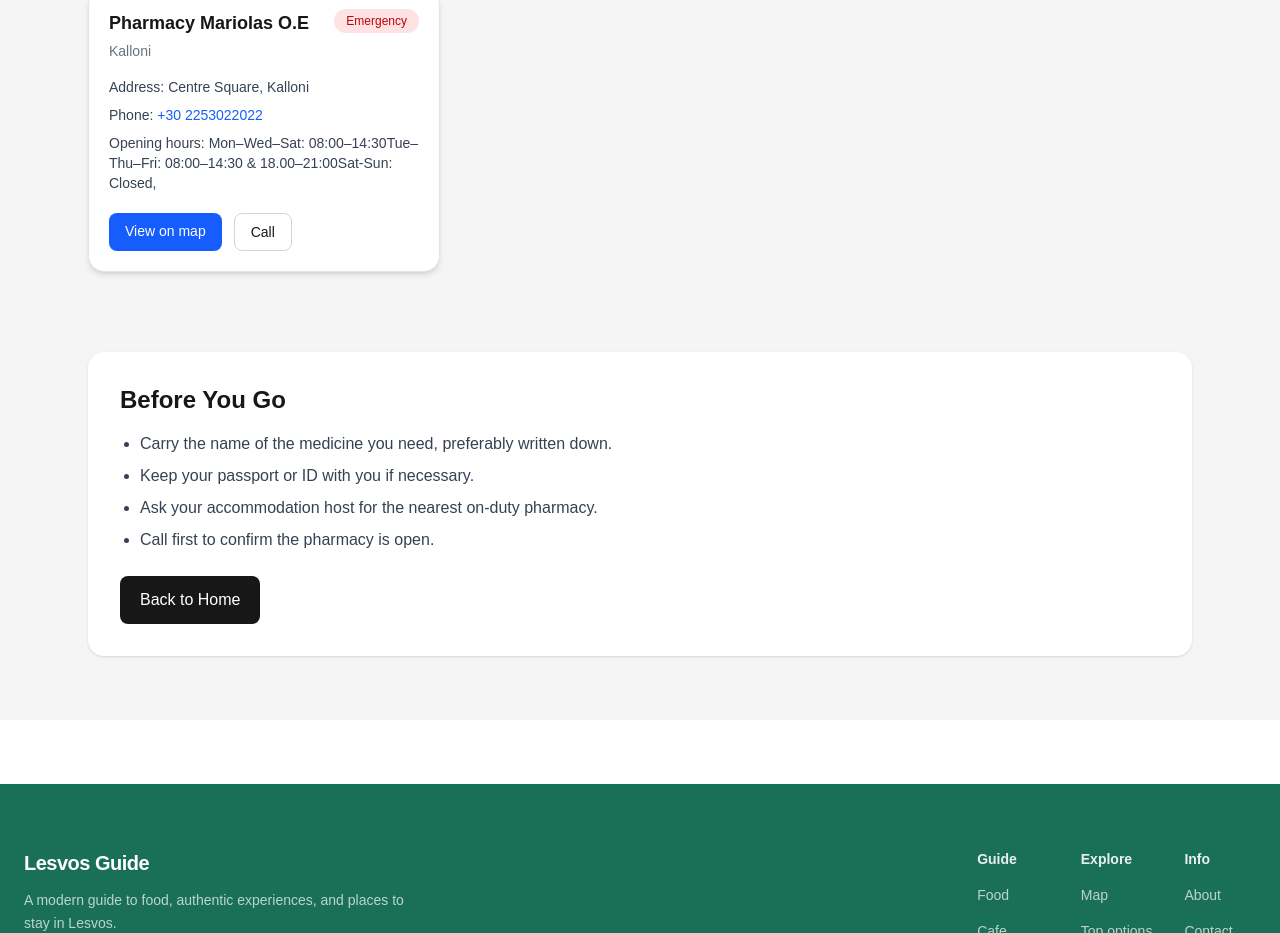
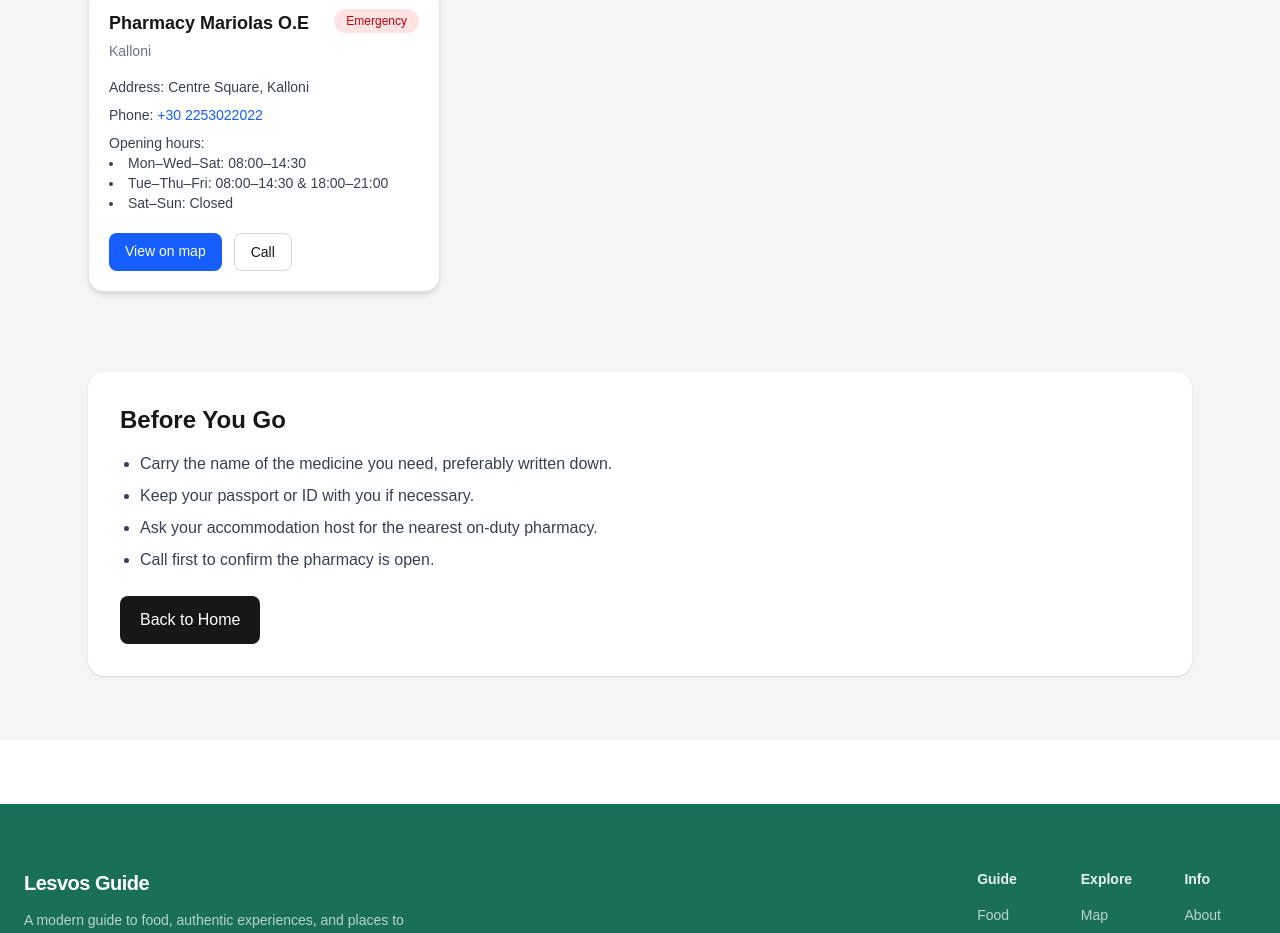
Before and after one commit to amamouridis06/lesvos-travel-guide, a Next.js app: page /emergency in a window 1280 px wide. Shown: the part 954-1887 px from the top of the page. Built offline with nearby package versions, Linux system fonts and the light colour scheme.

Commit message:
Update page.tsx

```diff
--- a/app/emergency/page.tsx
+++ b/app/emergency/page.tsx
@@ -13,10 +13,10 @@ const pharmacies = [
     address: "Centre Square, Kalloni",
     phone: "+30 2253022022",
     hours: [
-      "Mon–Wed–Sat: 08:00–14:30",
-      "Tue–Thu–Fri: 08:00–14:30 & 18.00–21:00",
-      "Sat-Sun: Closed,"
-    ],
+  <li>Mon–Wed–Sat: 08:00–14:30</li>,
+  <li>Tue–Thu–Fri: 08:00–14:30 &amp; 18:00–21:00</li>,
+  <li>Sat–Sun: Closed</li>
+],
     maps: "https://maps.app.goo.gl/QkQFu1yjxsVx9zYX6",
     emergency: true,
   },
```
